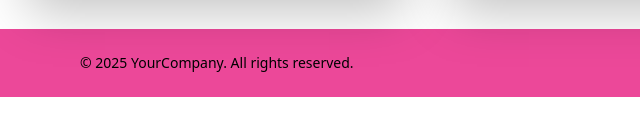
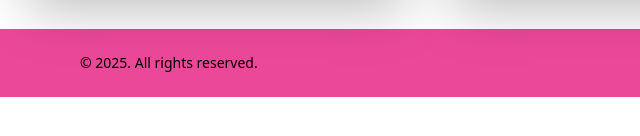
Before and after one commit to makara17092020/skill3-level2-pass-pass, a plain HTML site: page index.html in a window 1280 px wide. Shown: the part 558-694 px from the top of the page, 0-640 px from the left. Drawn offline with nearby package versions, Linux system fonts and the light colour scheme.

Commit message:
change footer

```diff
--- a/index.html
+++ b/index.html
@@ -55,7 +55,7 @@
 
   <footer class="bg-pink-500 text-white py-6">
     <div class="max-w-6xl mx-auto px-4 flex flex-col sm:flex-row justify-between items-center">
-      <p class="text-sm text-black">&copy; 2025 YourCompany. All rights reserved.</p>
+      <p class="text-sm text-black">&copy; 2025. All rights reserved.</p>
       <div class="flex space-x-4 mt-4 sm:mt-0">
         <a href="#" class="text-sm hover:text-blue-500 hover:underline text-black">Privacy</a>
         <a href="#" class="text-sm hover:text-blue-500 hover:underline text-black">Service</a>
```
